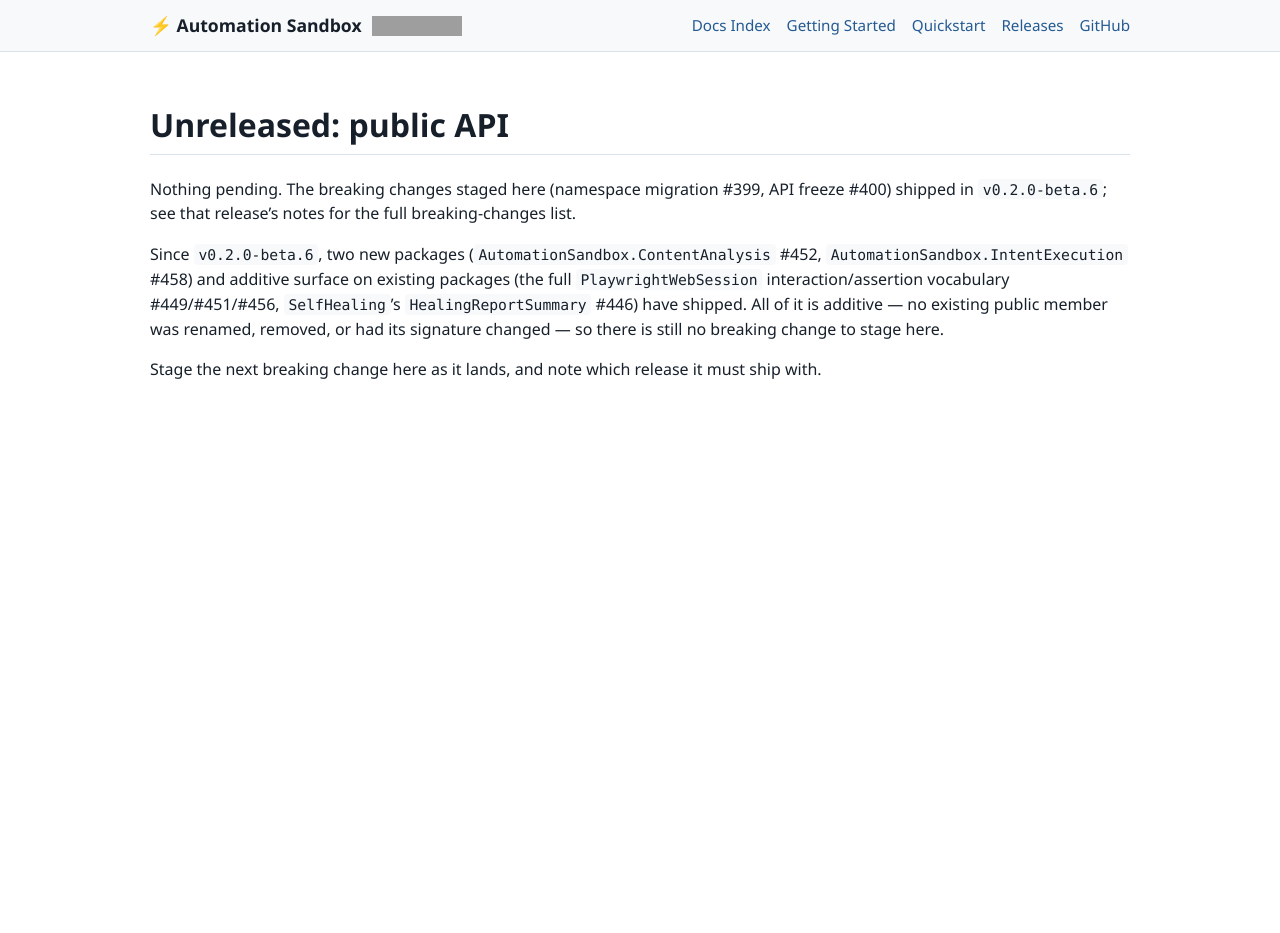
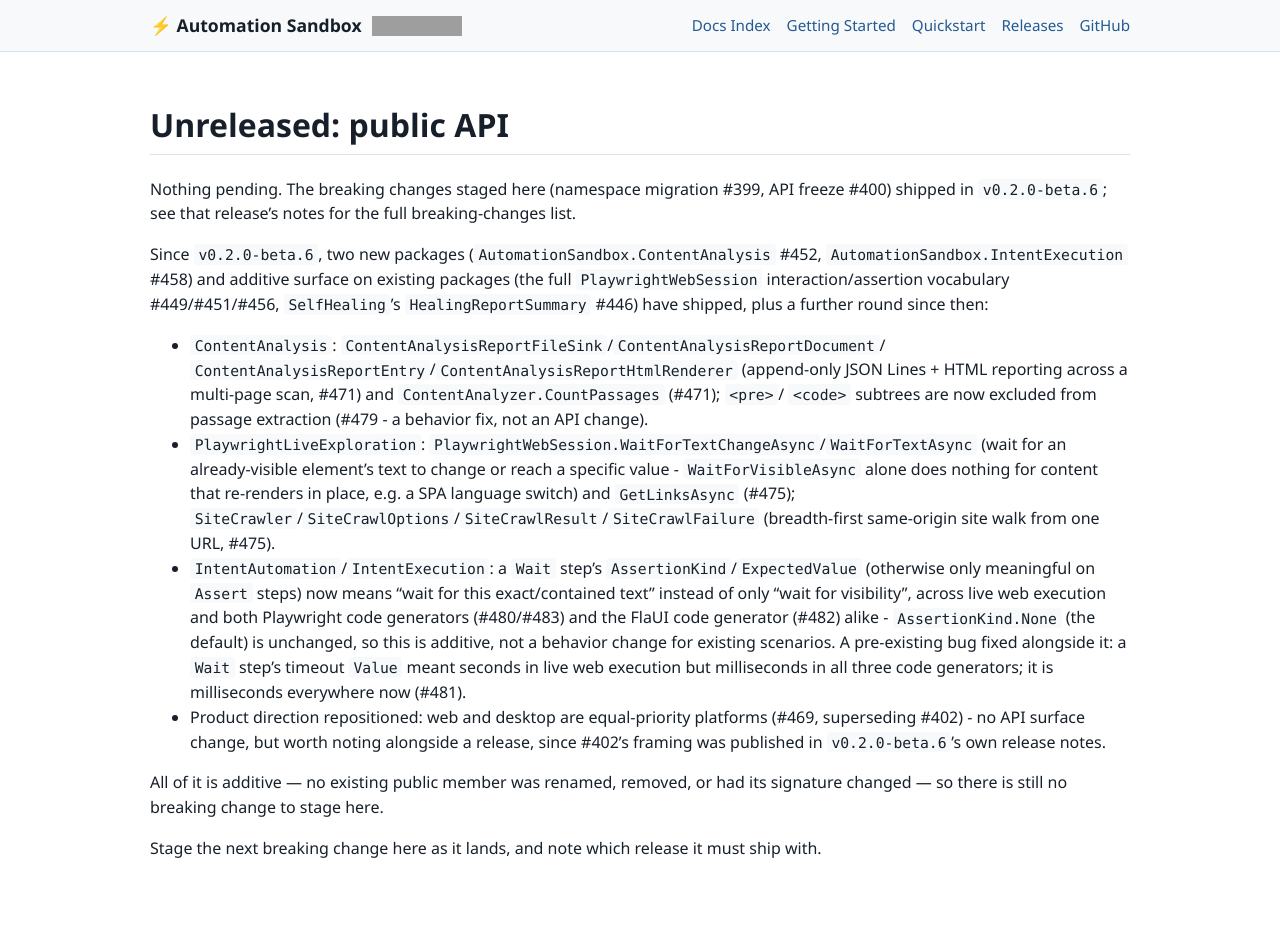
Before and after one commit to mustafasercansak/automation-sandbox, a Jekyll site: the page built from docs/release-notes/unreleased-public-api.md, in a window 1280 px wide. Built offline with Jekyll 4.4.1, drawn with Linux system fonts in a browser that asks for light colours; our own code applies the rules of GitHub Pages for plain Markdown files; before the commit the page ends 900 px from its top, so only the background shows below that; grey boxes are pictures that could not be loaded.

Commit message:
docs(release): write v0.2.0-beta.7 release notes (#491)
51 commits since v0.2.0-beta.6, all additive: ContentAnalysis report
sink (#471), SiteCrawler + dynamic-content waiting (#475), Wait+text-
equals across live execution and all three code generators (#480/
#482/#483), the #402 strategic reversal (#469), several real bug
fixes (#465, #479, #481), and two new samples (#477, #489). main's CI
is green and dotnet list package --vulnerable is clean.

This is the first tagged release to include AutomationSandbox.
ContentAnalysis and AutomationSandbox.IntentExecution - both existed
on main before now but were never part of a published build.

Prepares the notes only; publishing is a separate, explicit,
maintainer-authorized dispatch of release.yml.

```diff
--- a/docs/release-notes/unreleased-public-api.md
+++ b/docs/release-notes/unreleased-public-api.md
@@ -6,7 +6,30 @@ shipped in `v0.2.0-beta.6`; see that release's notes for the full breaking-chang
 Since `v0.2.0-beta.6`, two new packages (`AutomationSandbox.ContentAnalysis` #452,
 `AutomationSandbox.IntentExecution` #458) and additive surface on existing packages (the full
 `PlaywrightWebSession` interaction/assertion vocabulary #449/#451/#456, `SelfHealing`'s
-`HealingReportSummary` #446) have shipped. All of it is additive — no existing public member was
-renamed, removed, or had its signature changed — so there is still no breaking change to stage here.
+`HealingReportSummary` #446) have shipped, plus a further round since then:
+
+- `ContentAnalysis`: `ContentAnalysisReportFileSink`/`ContentAnalysisReportDocument`/
+  `ContentAnalysisReportEntry`/`ContentAnalysisReportHtmlRenderer` (append-only JSON Lines + HTML
+  reporting across a multi-page scan, #471) and `ContentAnalyzer.CountPassages` (#471); `<pre>`/
+  `<code>` subtrees are now excluded from passage extraction (#479 - a behavior fix, not an API
+  change).
+- `PlaywrightLiveExploration`: `PlaywrightWebSession.WaitForTextChangeAsync`/`WaitForTextAsync`
+  (wait for an already-visible element's text to change or reach a specific value - `WaitForVisibleAsync`
+  alone does nothing for content that re-renders in place, e.g. a SPA language switch) and
+  `GetLinksAsync` (#475); `SiteCrawler`/`SiteCrawlOptions`/`SiteCrawlResult`/`SiteCrawlFailure`
+  (breadth-first same-origin site walk from one URL, #475).
+- `IntentAutomation`/`IntentExecution`: a `Wait` step's `AssertionKind`/`ExpectedValue` (otherwise
+  only meaningful on `Assert` steps) now means "wait for this exact/contained text" instead of only
+  "wait for visibility", across live web execution and both Playwright code generators (#480/#483)
+  and the FlaUI code generator (#482) alike - `AssertionKind.None` (the default) is unchanged, so
+  this is additive, not a behavior change for existing scenarios. A pre-existing bug fixed
+  alongside it: a `Wait` step's timeout `Value` meant seconds in live web execution but
+  milliseconds in all three code generators; it is milliseconds everywhere now (#481).
+- Product direction repositioned: web and desktop are equal-priority platforms (#469, superseding
+  #402) - no API surface change, but worth noting alongside a release, since #402's framing was
+  published in `v0.2.0-beta.6`'s own release notes.
+
+All of it is additive — no existing public member was renamed, removed, or had its signature
+changed — so there is still no breaking change to stage here.
 
 Stage the next breaking change here as it lands, and note which release it must ship with.
```
Also changed, not shown: docs/release-notes/v0.2.0-beta.7.md (added, +116 -0 lines).
